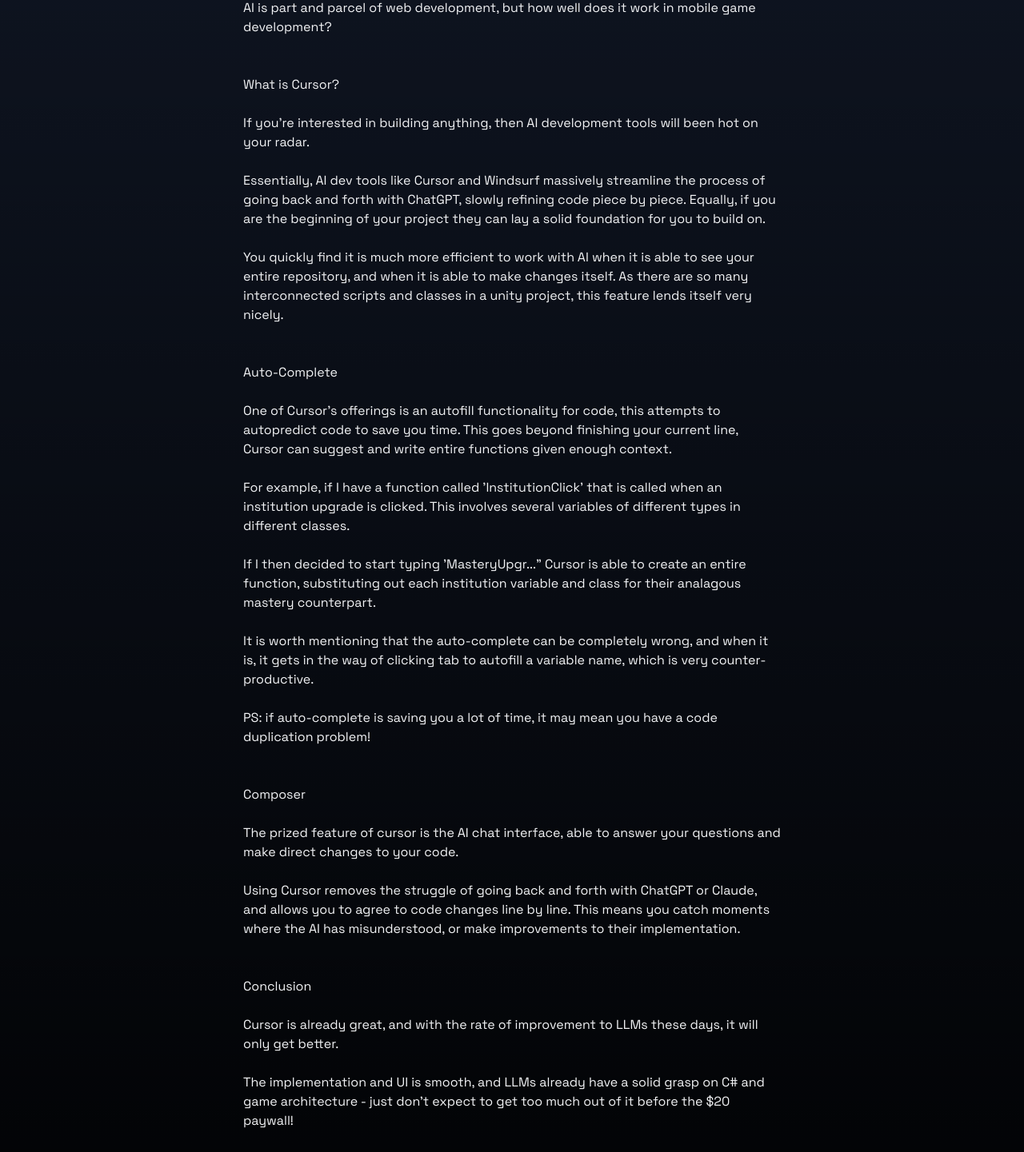
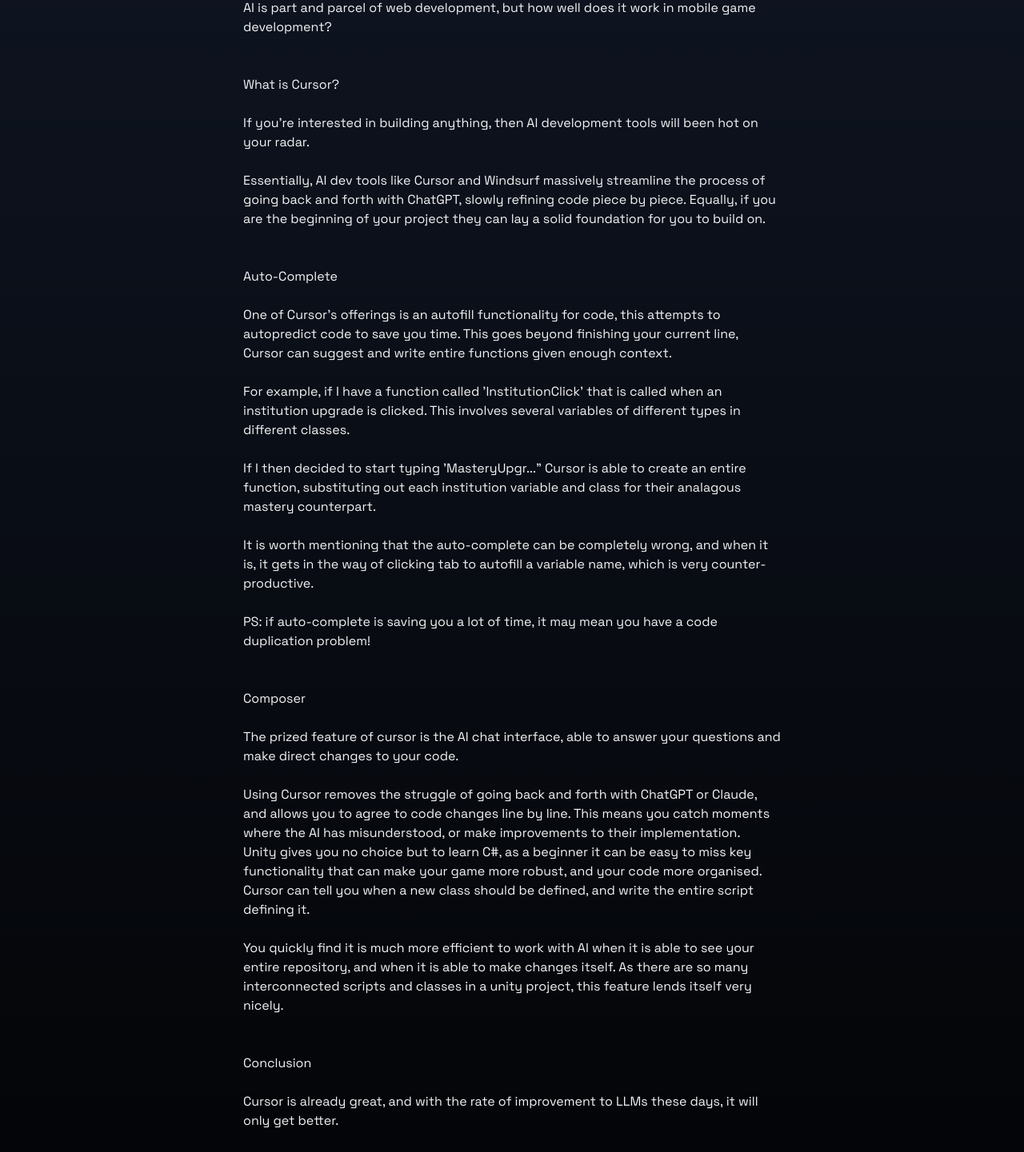
Before and after one commit to brahdleh/game-portfolio, a Next.js app in the folder my-app/: page /blog/cursor_plus_unity_dec_24 in a window 1280 px wide. Shown: the part 490-1931 px from the top of the page at 80% size. Built offline with nearby package versions, Linux system fonts and the light colour scheme.

Commit message:
final blog

```diff
--- a/my-app/app/blog/cursor_plus_unity_dec_24/page.tsx
+++ b/my-app/app/blog/cursor_plus_unity_dec_24/page.tsx
@@ -26,10 +26,6 @@
         <p>Essentially, AI dev tools like Cursor and Windsurf massively streamline the process of going back and forth with ChatGPT,
         slowly refining code piece by piece. Equally, if you are the beginning of your project they can lay a solid foundation
         for you to build on.</p>
-        </br>
-        <p>You quickly find it is much more efficient to work with AI when it is able to see your entire repository,
-        and when it is able to make changes itself. As there are so many interconnected scripts and classes in a unity
-        project, this feature lends itself very nicely.</p>
         <br/>
         <br/>
         <h1>Auto-Complete</h1>
@@ -55,6 +51,12 @@
         <br/>
         <p>Using Cursor removes the struggle of going back and forth with ChatGPT or Claude, and allows you to agree to code changes line by line.
         This means you catch moments where the AI has misunderstood, or make improvements to their implementation.</p>
+        <p>Unity gives you no choice but to learn C#, as a beginner it can be easy to miss key functionality that can make your game more robust,
+        and your code more organised. Cursor can tell you when a new class should be defined, and write the entire script defining it.</p>
+        <br/>
+        <p>You quickly find it is much more efficient to work with AI when it is able to see your entire repository,
+        and when it is able to make changes itself. As there are so many interconnected scripts and classes in a unity
+        project, this feature lends itself very nicely.</p>
         <br/>
         <br/>
         <p>Conclusion</p>
```
